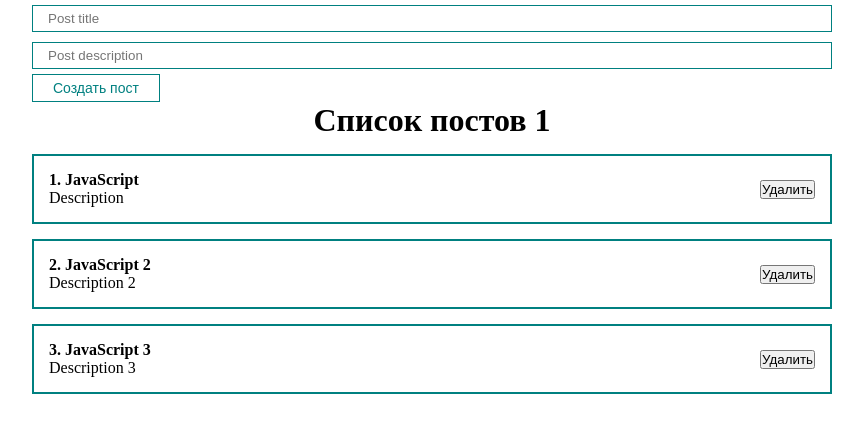
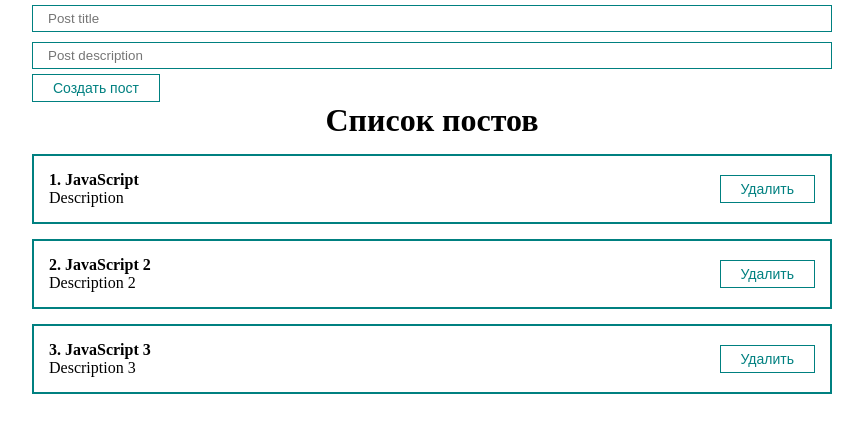
Before and after one commit to rusairdrop/react-course, a React (Create React App) app: page / in a window 1280 px wide. Shown: the top 432 px of the page, without its empty margins (208-1071 px from the left). Built offline with nearby package versions, Linux system fonts and the light colour scheme.

Commit message:
Delete button DONE!

```diff
--- a/src/App.js
+++ b/src/App.js
@@ -16,10 +16,21 @@ function App() {
     setPosts([...posts, newPost])
   }
 
+  const removePost = (post) => {
+    setPosts(posts.filter(item => item.id !== post.id))
+  }
+
   return (
     <div className="App">
       <PostForm create={createPost}/>
-      <PostList posts={posts} title={'Список постов 1'}/>
+      {posts.length
+        ?
+        <PostList remove={removePost} posts={posts} title={'Список постов'}/>
+        :
+        <h1 style={{textAlign: 'center'}}>
+          Посты не найдены
+        </h1>
+      }
     </div>
   );
 }
--- a/src/components/PostItem.jsx
+++ b/src/components/PostItem.jsx
@@ -1,4 +1,5 @@
 import React from 'react';
+import MyButton from "./UI/button/MyButton";
 
 const PostItem = (props) => {
 
@@ -12,7 +13,9 @@ const PostItem = (props) => {
           </div>
         </div>
         <div className="post__btns">
-          <button>Удалить</button>
+          <MyButton onClick={() => props.remove(props.post)}>
+            Удалить
+          </MyButton>
         </div>
       </div>
     </div>
--- a/src/components/PostList.jsx
+++ b/src/components/PostList.jsx
@@ -1,14 +1,14 @@
 import React from 'react';
 import PostItem from "./PostItem";
 
-const PostList = ({posts, title}) => {
+const PostList = ({posts, title, remove}) => {
   return (
     <div>
       <h1 style={{textAlign: 'center'}}>
         {title}
       </h1>
       {posts.map((post, index) =>
-        <PostItem number={index + 1} post={post} key={post.id}/>
+        <PostItem remove={remove} number={index + 1} post={post} key={post.id}/>
       )}
     </div>
   );
```
